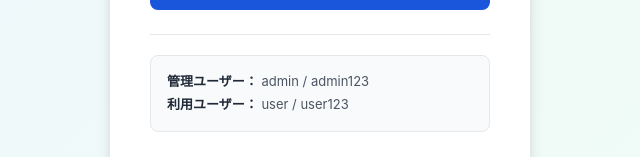
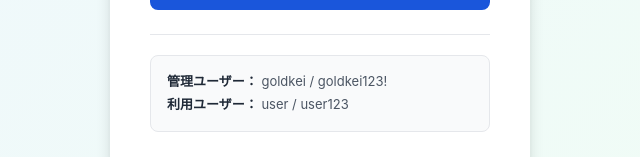
Before and after one commit to rasuta1125/AIdashboard, a React (Vite) app in the folder frontend/: page /login in a window 1280 px wide. Shown: the part 532-689 px from the top of the page, without its empty margins (320-960 px from the left). Built offline with nearby package versions, Linux system fonts and the light colour scheme.

Commit message:
feat: 管理ユーザーIDをgoldkeiに変更
- 管理ユーザー: admin/admin123 → goldkei/goldkei123!
- 利用ユーザー: user/user123（変更なし）
- ログイン画面の表示アカウント情報も更新

```diff
--- a/frontend/src/pages/Login.jsx
+++ b/frontend/src/pages/Login.jsx
@@ -75,7 +75,7 @@ export default function Login() {
 
         <div className="login-footer">
           <div className="account-info">
-            <p><strong>管理ユーザー：</strong> admin / admin123</p>
+            <p><strong>管理ユーザー：</strong> goldkei / goldkei123!</p>
             <p><strong>利用ユーザー：</strong> user / user123</p>
           </div>
         </div>
```
Also changed, not shown: 1 other file (tests, documents, lock files or other folders).
